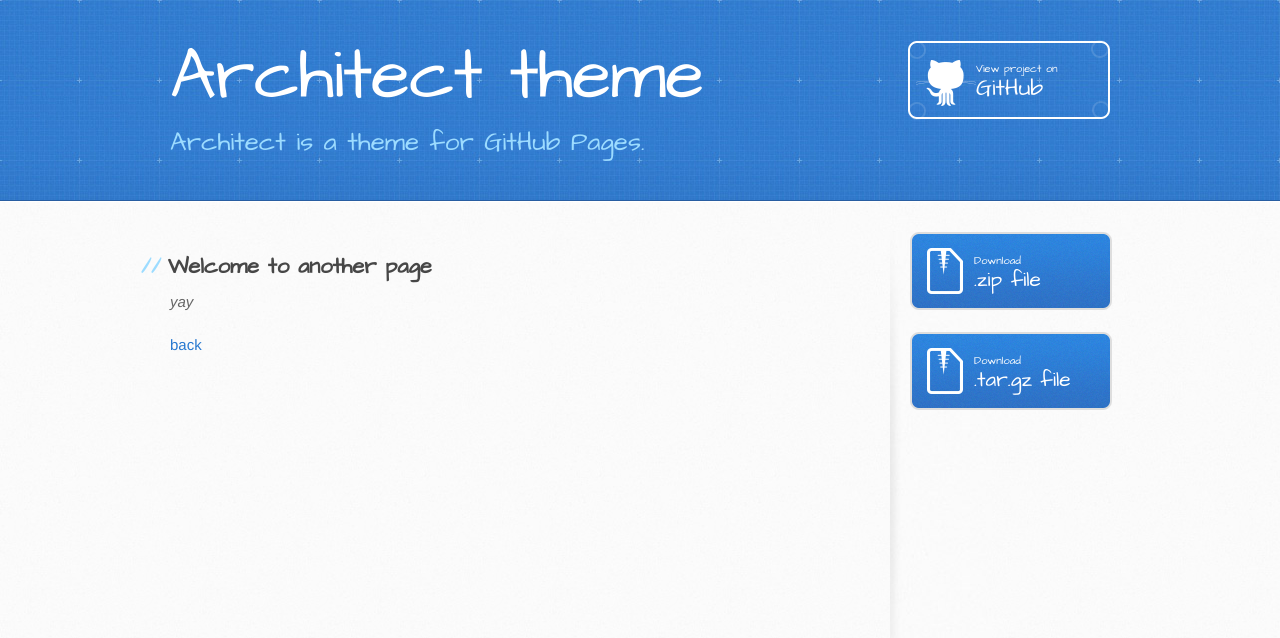
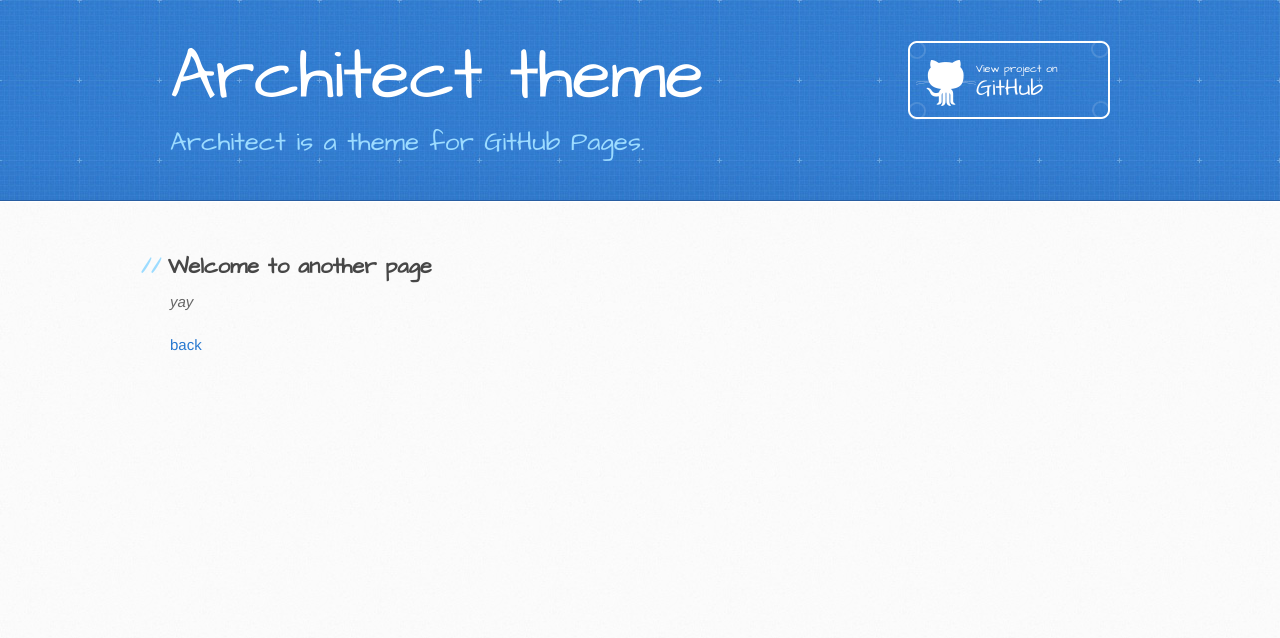
Before and after one commit to r4chy/animal-crossing, a Jekyll site: the page built from another-page.md, in a window 1280 px wide. Shown: the top 638 px of the page. Built offline with Jekyll 4.4.1, drawn with Linux system fonts in a browser that asks for light colours; our own code applies the rules of GitHub Pages for plain Markdown files.

Commit message:
Update default.html

```diff
--- a/_layouts/default.html
+++ b/_layouts/default.html
@@ -36,20 +36,7 @@
           {{ content }}
         </section>
 
-        <aside id="sidebar">
-          {% if site.show_downloads %}
-            <a href="{{ site.github.zip_url }}" class="button">
-              <small>Download</small>
-              .zip file
-            </a>
-            <a href="{{ site.github.tar_url }}" class="button">
-              <small>Download</small>
-              .tar.gz file
-            </a>
-          {% endif %}
 
-
-        </aside>
       </div>
     </div>
 
```
